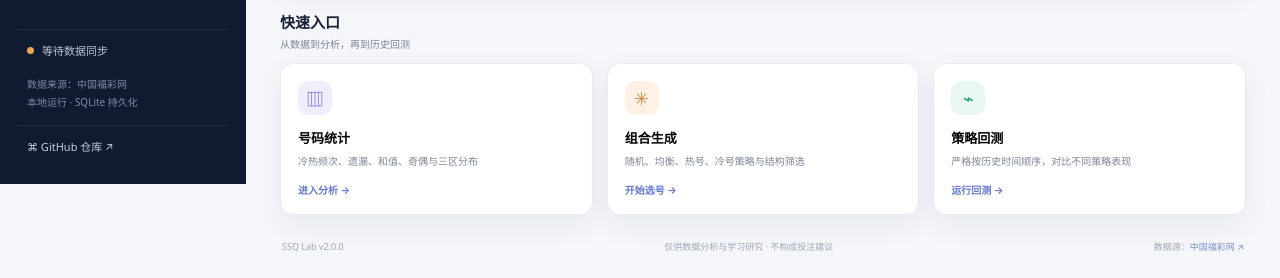
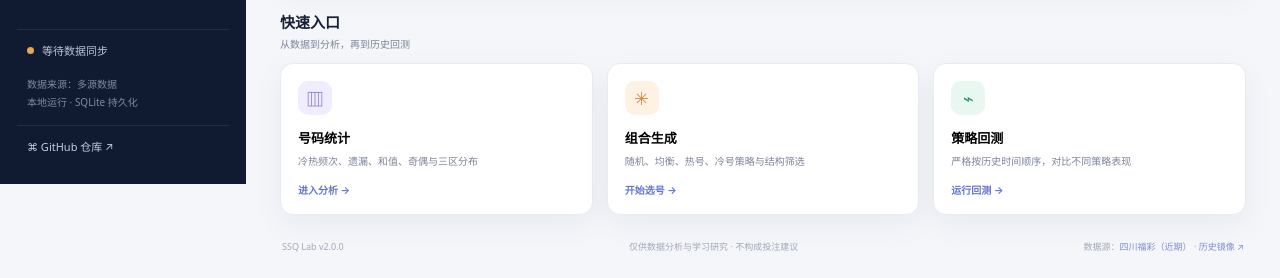
Before and after one commit to nirvana9/ssq-lab, a plain HTML site: page app/static/index.html in a window 1280 px wide. Shown: the part 616-894 px from the top of the page. Drawn offline with Linux system fonts and the light colour scheme; no server answers.

Commit message:
ui: show multi-source attribution in local app

```diff
--- a/app/static/index.html
+++ b/app/static/index.html
@@ -24,7 +24,7 @@
       </nav>
       <div class="sidebar-bottom">
         <div class="source-state"><i id="sourceDot"></i><span id="sourceState">等待数据同步</span></div>
-        <div class="sidebar-note">数据来源：中国福彩网<br>本地运行 · SQLite 持久化</div>
+        <div class="sidebar-note">数据来源：<span id="dataSourceLabel">多源数据</span><br>本地运行 · SQLite 持久化</div>
         <a class="github-link" href="https://github.com/nirvana9/ssq-lab" target="_blank" rel="noreferrer">⌘ GitHub 仓库 ↗</a>
       </div>
     </aside>
@@ -121,7 +121,7 @@
         <div class="tickets-layout"><div class="panel-card"><div class="panel-title"><div><h3>我的号码</h3><p>号码仅保存在当前浏览器本地</p></div></div><textarea id="ticketInput" placeholder="每行一注：\n05 11 12 17 19 29 + 02\n05 06 10 15 18 24 + 09"></textarea><div class="ticket-actions"><button class="btn btn-primary" id="saveTicketsBtn">保存号码</button><button class="btn btn-ghost" id="addPicksBtn">加入最近生成结果</button><button class="btn btn-ghost" id="clearTicketsBtn">清空</button></div><p class="field-footnote">格式：6 个不重复红球（01–33）+ 1 个蓝球（01–16）。</p></div><div class="panel-card"><div class="panel-title"><div><h3>最近一期对奖</h3><p id="ticketCompareTitle">请先保存号码并同步最新开奖</p></div></div><div id="ticketCompare" class="empty-state compact"><div class="empty-symbol">♡</div><strong>等待号码</strong><span>保存号码后自动与最新一期比较</span></div></div></div>
       </section>
 
-      <footer class="footer"><span>SSQ Lab v2.0.0</span><span>仅供数据分析与学习研究 · 不构成投注建议</span><span>数据源：<a href="https://www.cwl.gov.cn/ygkj/wqkjgg/ssq/" target="_blank" rel="noreferrer">中国福彩网 ↗</a></span></footer>
+      <footer class="footer"><span>SSQ Lab v2.0.0</span><span>仅供数据分析与学习研究 · 不构成投注建议</span><span>数据源：<a href="https://www.scflcp.com.cn/ssq" target="_blank" rel="noreferrer">四川福彩（近期）</a> · <a href="https://github.com/wangdaodao/DoubleColorBall" target="_blank" rel="noreferrer">历史镜像 ↗</a></span></footer>
     </main>
   </div>
   <div class="toast" id="toast" role="status"></div>
```
